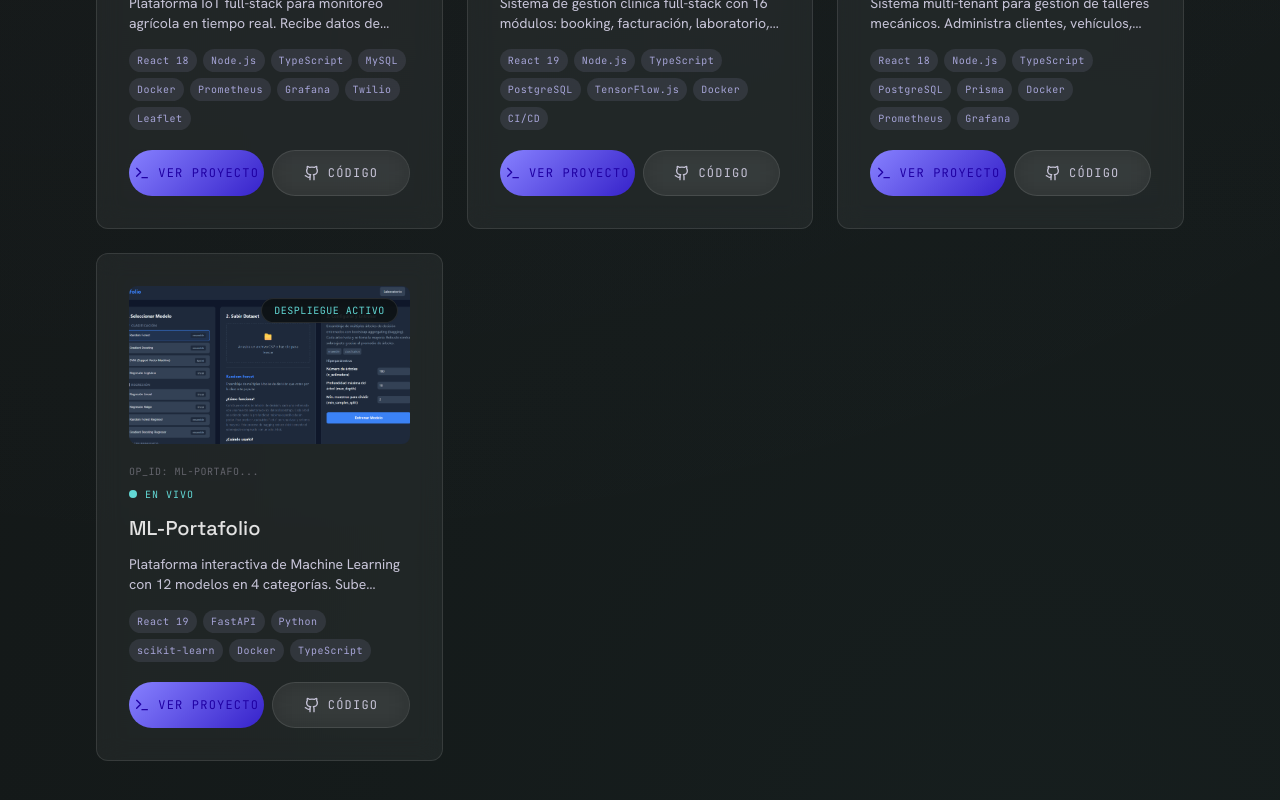
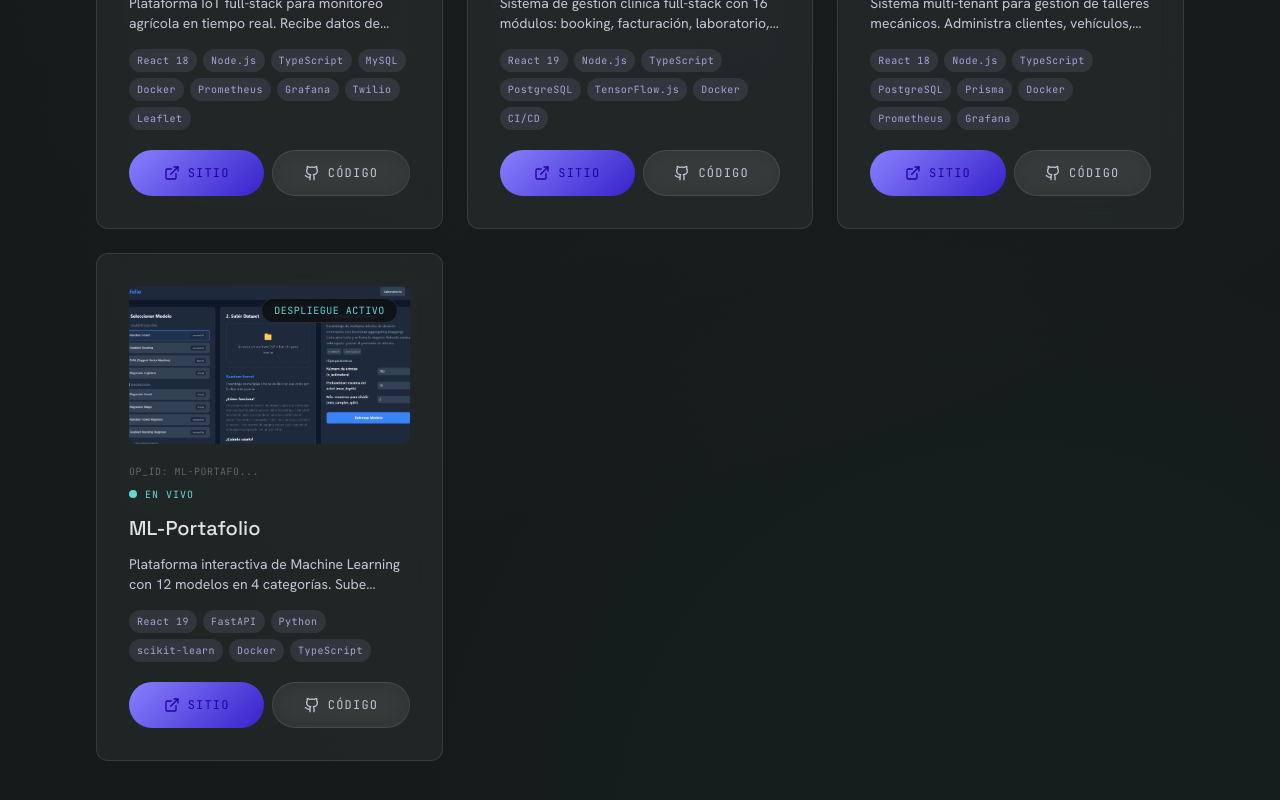
Before and after one commit to bentlyy/Portafolio-Web-, a Next.js app: page / in a window 1280 px wide. Shown: the part 3236-4036 px from the top of the page. Built offline with nearby package versions, Linux system fonts and the light colour scheme.

Commit message:
Icono ExternalLink y texto SITIO para botón de proyecto

```diff
--- a/src/components/Projects.tsx
+++ b/src/components/Projects.tsx
@@ -1,7 +1,7 @@
 "use client"
 
 import { motion } from "framer-motion"
-import { Github, Terminal } from "lucide-react"
+import { Github, ExternalLink } from "lucide-react"
 import { projects } from "@/lib/data"
 
 export default function Projects() {
@@ -109,8 +109,8 @@ export default function Projects() {
                   rel="noopener noreferrer"
                   className="pill-gradient flex-1 py-3.5 rounded-full flex items-center justify-center gap-2 font-mono text-xs text-on-primary uppercase tracking-widest"
                 >
-                  <Terminal size={16} />
-                  VER PROYECTO
+                  <ExternalLink size={16} />
+                  SITIO
                 </a>
                 <a
                   href={project.github}
```
